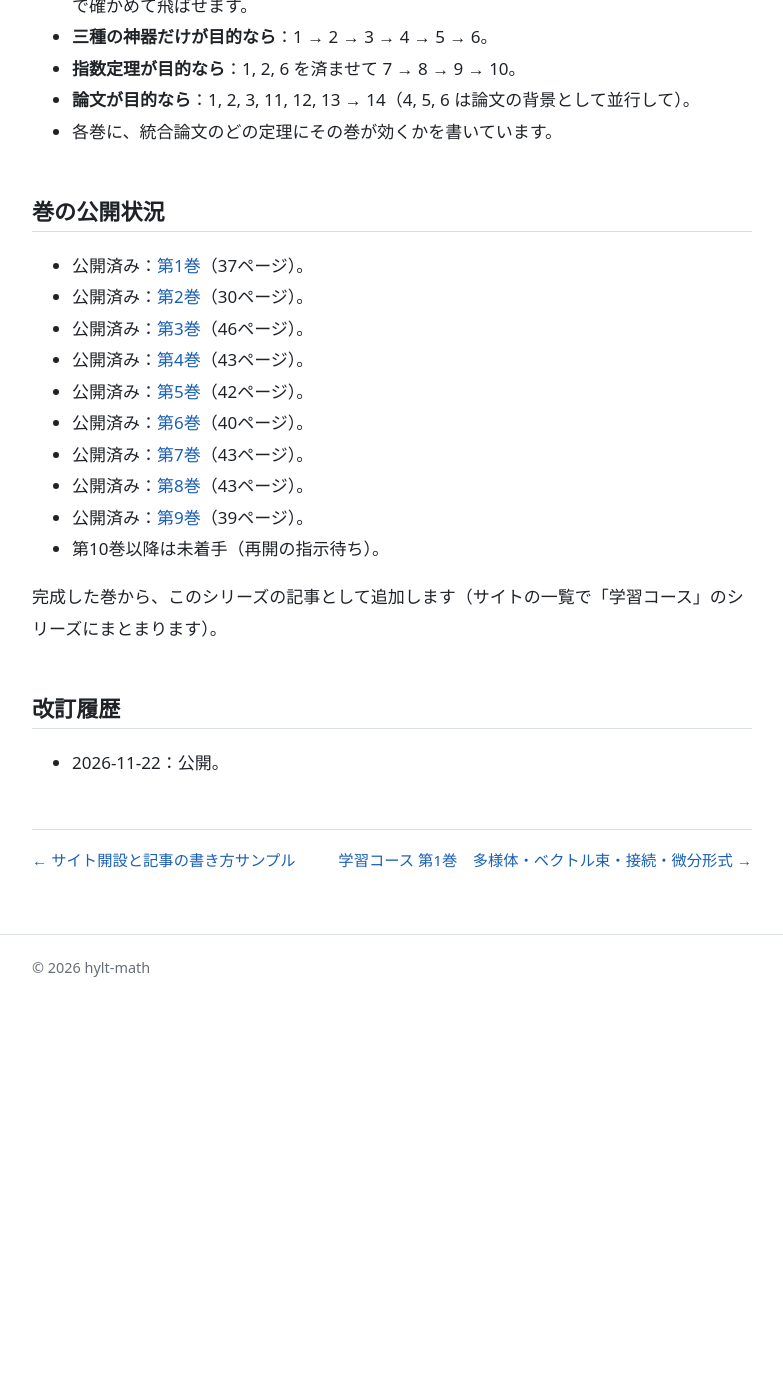
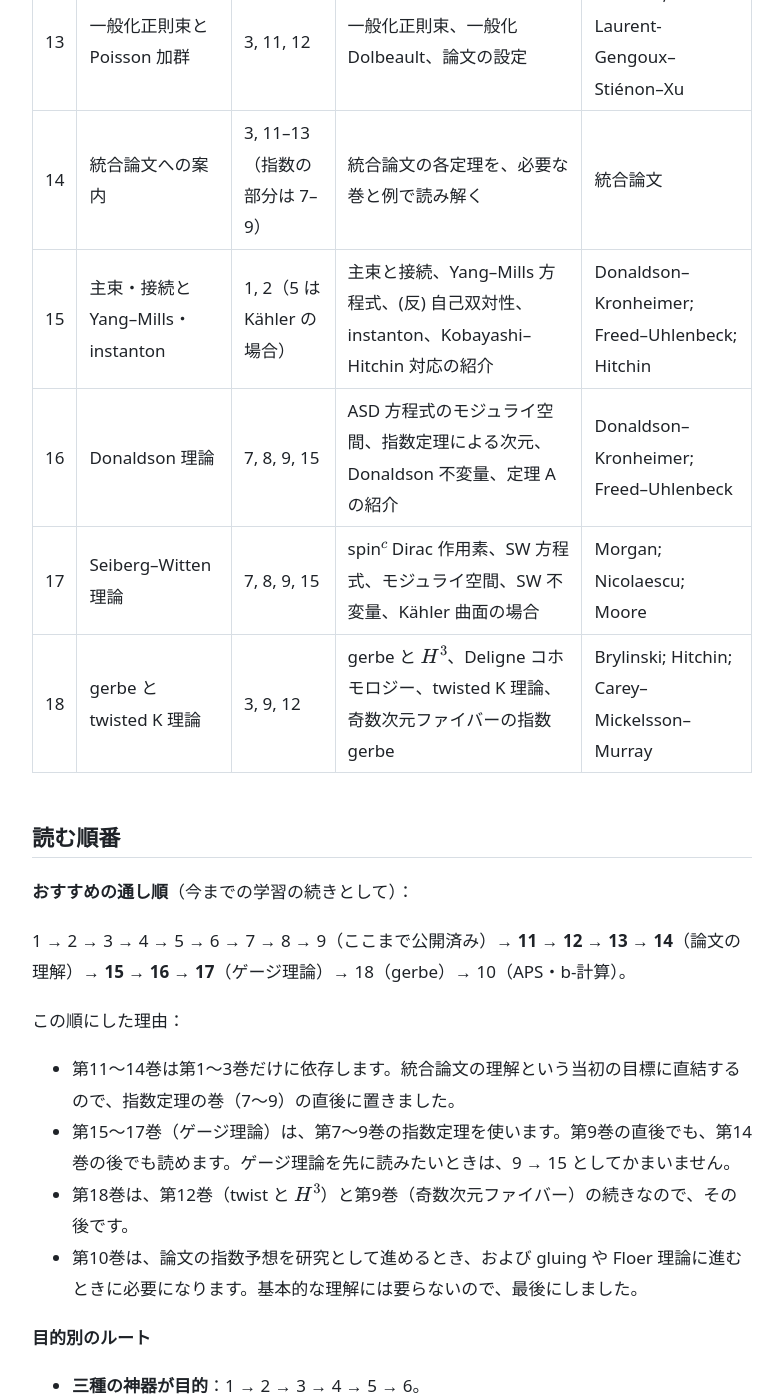
Before and after one commit to hylt-math/hylt-math.github.io, a Jekyll site: the page built from _posts/2026-11-22-course-00-map.md, in a window 1280 px wide and 1400 px high, scrolled down 3128 px. Shown: the whole window, without its empty margins (248-1031 px from the left). Built offline with Jekyll 4.4.1, drawn with Linux system fonts in a browser that asks for light colours; before the commit the page ends 4130 px from its top, so only the background shows below that; some of the changed text lies outside the part shown.

Commit message:
Course: reorganize to 18 volumes (gauge theory, gerbe), define reading order
Co-Authored-By: Claude Sonnet 5.5 <noreply@anthropic.com>
Claude-Session: https://claude.ai/code/session_01MVGet6GhGxrPLb1okv7G57

```diff
--- a/_config.yml
+++ b/_config.yml
@@ -43,4 +43,4 @@ series_info:
   "一般化複素幾何の三種の神器（正則 Poisson 構造の例から）":
     summary: "Riemann–Roch・Serre 消滅・Kodaira 埋め込みの一般化複素幾何版を、正則 Poisson 構造の具体例から調べる研究。まず「統合論文」（主題別に書き直した1本）を読み、詳細は Part I から順に。「合本」は Part I–V を1冊にまとめた旧版。"
   "学習コース：一般化幾何への道":
-    summary: "複素幾何の基礎から、三種の神器、指数定理（族・APS を含む）、一般化複素幾何までを順に学ぶ教科書と問題集（解答つき）。まず「学習地図」を読み、第1巻から順に。"
+    summary: "複素幾何の基礎から、三種の神器、指数定理（族・APS を含む）、一般化複素幾何、4次元ゲージ理論、gerbe までを学ぶ教科書と問題集（解答つき、全18巻）。まず「学習地図」を読み、目的別の読む順番を確認してください。"
--- a/_posts/2026-11-22-course-00-map.md
+++ b/_posts/2026-11-22-course-00-map.md
@@ -1,14 +1,14 @@
 ---
 layout: post
-title: "学習地図：一般化幾何の論文を理解するための学習ルート（全14巻）"
-short_title: "学習地図：読む順番と全14巻の概要"
+title: "学習地図：一般化幾何の論文を理解するための学習ルート（全18巻）"
+short_title: "学習地図：読む順番と全18巻の概要"
 series: "学習コース：一般化幾何への道"
 series_order: 0
 series_label: "地図"
 status: textbook
 tags: [学習コース, 複素幾何, 指数定理, 一般化複素幾何]
-abstract: "複素幾何の基礎から、三種の神器（Riemann–Roch・Serre 消滅・Kodaira 埋め込み）、Atiyah–Singer の指数定理・族の指数定理・APS、一般化複素幾何までを、1から順に学ぶための全14巻の教科書と問題集の計画。各巻の前提、内容、主な出典、論文との対応を示す。"
-updated: 2026-11-22
+abstract: "複素幾何の基礎から、三種の神器（Riemann–Roch・Serre 消滅・Kodaira 埋め込み）、Atiyah–Singer の指数定理・族の指数定理・APS、一般化複素幾何、4次元ゲージ理論（Donaldson・Seiberg–Witten）、gerbe までを学ぶ全18巻の教科書と問題集の計画。巻番号は固定した識別子で、読む順番は別に定める（目的別の4つのルートを示す）。"
+updated: 2026-11-23
 ---
 
 調査・執筆：Claude　／　企画：森
@@ -19,14 +19,17 @@ updated: 2026-11-22
 
 ## 目標
 
-[統合論文]({{ '/2026/11/22/generalized-geometry-poisson-unified/' | relative_url }})を1から理解し、その先の課題（指数定理の一般化）に取り組めるようになることです。そのために、次の4つの山を順に登ります。
+[統合論文]({{ '/2026/11/22/generalized-geometry-poisson-unified/' | relative_url }})を1から理解し、その先の課題（指数定理の一般化）に取り組めるようになることです。あわせて、4次元ゲージ理論（Donaldson 理論と Seiberg–Witten 理論）と gerbe の入口までを扱います。山は次の5つです。
 
 1. **基礎（第1〜3巻）**：多様体とベクトル束、複素多様体と Dolbeault 理論、層とコホモロジー。
 2. **三種の神器（第4〜6巻）**：曲線の Riemann–Roch、Hodge 理論と Serre・Kodaira の定理、特性類と Hirzebruch–Riemann–Roch。
-3. **指数定理（第7〜10巻）**：楕円作用素と Fredholm 指数、Atiyah–Singer の指数定理、族の指数定理、境界つき多様体の APS と b-計算。
-4. **一般化幾何（第11〜14巻）**：Lie 亜代数と Poisson 幾何、一般化複素幾何、一般化正則束と Poisson 加群、統合論文への案内。
+3. **指数定理（第7〜9巻、第10巻）**：楕円作用素と Fredholm 指数、Atiyah–Singer の指数定理、族の指数定理、境界つき多様体の APS と b-計算。
+4. **一般化幾何（第11〜14巻）**：Lie 亜代数と Poisson 幾何、一般化複素幾何（twist と gerbe の入口を含む）、一般化正則束と Poisson 加群、統合論文への案内。
+5. **ゲージ理論と gerbe（第15〜18巻）**：Yang–Mills と instanton、Donaldson 理論、Seiberg–Witten 理論、gerbe と twisted K 理論。
 
-## 全14巻の計画
+## 全18巻の計画
+
+巻番号は**識別子**です（PDF のファイル名や他の巻からの参照に使うため固定します）。読む順番は番号順とは限りません。下の「読む順番」を見てください。
 
 | 巻 | 題 | 前提 | 主な内容 | 主な出典 |
 |---|---|---|---|---|
@@ -41,17 +44,35 @@ updated: 2026-11-22
 | 9 | 族の指数定理 | 8 | 指数束、Bismut 超接続、Gauss–Manin、Grothendieck–RR | Atiyah–Singer IV; BGV |
 | 10 | 境界つき多様体と APS・b-計算 | 8 | eta 不変量、APS 指数定理、b-計算、Lie 構造つき無限遠 | APS; Melrose |
 | 11 | Lie 亜代数と Poisson 幾何 | 1, 2 | Lie 亜代数、Poisson 多様体、葉、正則 Poisson、Poisson 加群 | Mackenzie; Crainic–Fernandes |
-| 12 | 一般化複素幾何 | 1, 2, 11 | $$T\oplus T^*$$、Courant 括弧、Dirac 構造、一般化複素構造 | Gualtieri; Hitchin |
+| 12 | 一般化複素幾何 | 1, 2, 11 | $$T\oplus T^*$$、Courant 括弧、Dirac 構造、一般化複素構造、exact Courant 代数と $$H^3$$（twist と gerbe の入口） | Gualtieri; Hitchin |
 | 13 | 一般化正則束と Poisson 加群 | 3, 11, 12 | 一般化正則束、一般化 Dolbeault、論文の設定 | Gualtieri; Laurent-Gengoux–Stiénon–Xu |
-| 14 | 統合論文への案内 | 全部 | 統合論文の各定理を、必要な巻と例で読み解く | 統合論文 |
+| 14 | 統合論文への案内 | 3, 11–13（指数の部分は 7–9） | 統合論文の各定理を、必要な巻と例で読み解く | 統合論文 |
+| 15 | 主束・接続と Yang–Mills・instanton | 1, 2（5 は Kähler の場合） | 主束と接続、Yang–Mills 方程式、(反) 自己双対性、instanton、Kobayashi–Hitchin 対応の紹介 | Donaldson–Kronheimer; Freed–Uhlenbeck; Hitchin |
+| 16 | Donaldson 理論 | 7, 8, 9, 15 | ASD 方程式のモジュライ空間、指数定理による次元、Donaldson 不変量、定理 A の紹介 | Donaldson–Kronheimer; Freed–Uhlenbeck |
+| 17 | Seiberg–Witten 理論 | 7, 8, 9, 15 | spin$$^c$$ Dirac 作用素、SW 方程式、モジュライ空間、SW 不変量、Kähler 曲面の場合 | Morgan; Nicolaescu; Moore |
+| 18 | gerbe と twisted K 理論 | 3, 9, 12 | gerbe と $$H^3$$、Deligne コホモロジー、twisted K 理論、奇数次元ファイバーの指数 gerbe | Brylinski; Hitchin; Carey–Mickelsson–Murray |
 
-## 読み方
+## 読む順番
 
-- **全部を順に読む必要はありません。** 既に分かっている巻は、各巻末の「自己診断10問」で確かめて飛ばせます。
-- **三種の神器だけが目的なら**：1 → 2 → 3 → 4 → 5 → 6。
-- **指数定理が目的なら**：1, 2, 6 を済ませて 7 → 8 → 9 → 10。
-- **論文が目的なら**：1, 2, 3, 11, 12, 13 → 14（4, 5, 6 は論文の背景として並行して）。
-- 各巻に、統合論文のどの定理にその巻が効くかを書いています。
+**おすすめの通し順**（今までの学習の続きとして）：
+
+1 → 2 → 3 → 4 → 5 → 6 → 7 → 8 → 9（ここまで公開済み）→ **11 → 12 → 13 → 14**（論文の理解）→ **15 → 16 → 17**（ゲージ理論）→ 18（gerbe）→ 10（APS・b-計算）。
+
+この順にした理由：
+
+- 第11〜14巻は第1〜3巻だけに依存します。統合論文の理解という当初の目標に直結するので、指数定理の巻（7〜9）の直後に置きました。
+- 第15〜17巻（ゲージ理論）は、第7〜9巻の指数定理を使います。第9巻の直後でも、第14巻の後でも読めます。ゲージ理論を先に読みたいときは、9 → 15 としてかまいません。
+- 第18巻は、第12巻（twist と $$H^3$$）と第9巻（奇数次元ファイバー）の続きなので、その後です。
+- 第10巻は、論文の指数予想を研究として進めるとき、および gluing や Floer 理論に進むときに必要になります。基本的な理解には要らないので、最後にしました。
+
+**目的別のルート**
+
+- **三種の神器が目的**：1 → 2 → 3 → 4 → 5 → 6。
+- **指数定理が目的**：1, 2, 6 を済ませて 7 → 8 → 9（→ 10）。
+- **論文が目的（最短）**：1 → 2 → 3 → 11 → 12 → 13 → 14。4, 5, 6 は背景として並行し、指数に関する部分（論文の §10）には 7〜9（と 10）を使います。
+- **ゲージ理論が目的**：1 → 2 → 7 → 8 → 9（6 は 8 の前提）→ 15 → 16 / 17。Kähler 曲面の場合は 5 も使います。
+
+既に分かっている巻は、各巻末の「自己診断10問」で確かめて飛ばせます。各巻には、統合論文のどの定理にその巻が効くかを書いています。
 
 ## 巻の公開状況
 
@@ -64,7 +85,7 @@ updated: 2026-11-22
 - 公開済み：[第7巻]({{ '/2026/11/22/course-07-elliptic-operators/' | relative_url }})（43ページ）。
 - 公開済み：[第8巻]({{ '/2026/11/22/course-08-atiyah-singer/' | relative_url }})（43ページ）。
 - 公開済み：[第9巻]({{ '/2026/11/22/course-09-family-index/' | relative_url }})（39ページ）。
-- 第10巻以降は未着手（再開の指示待ち）。
+- 第10巻以降は未着手（再開の指示待ち）。次に書く順番は 11 → 12 → 13 → 14 → 15 → 16 → 17 → 18 → 10 の予定です（上の「読む順番」を参照）。
 
 完成した巻から、このシリーズの記事として追加します（サイトの一覧で「学習コース」のシリーズにまとまります）。
 
```
Also changed, not shown: _archive/course/COURSE_STATE.md (+2 -1 lines), _archive/course/syllabus.md (+12 -1 lines).
